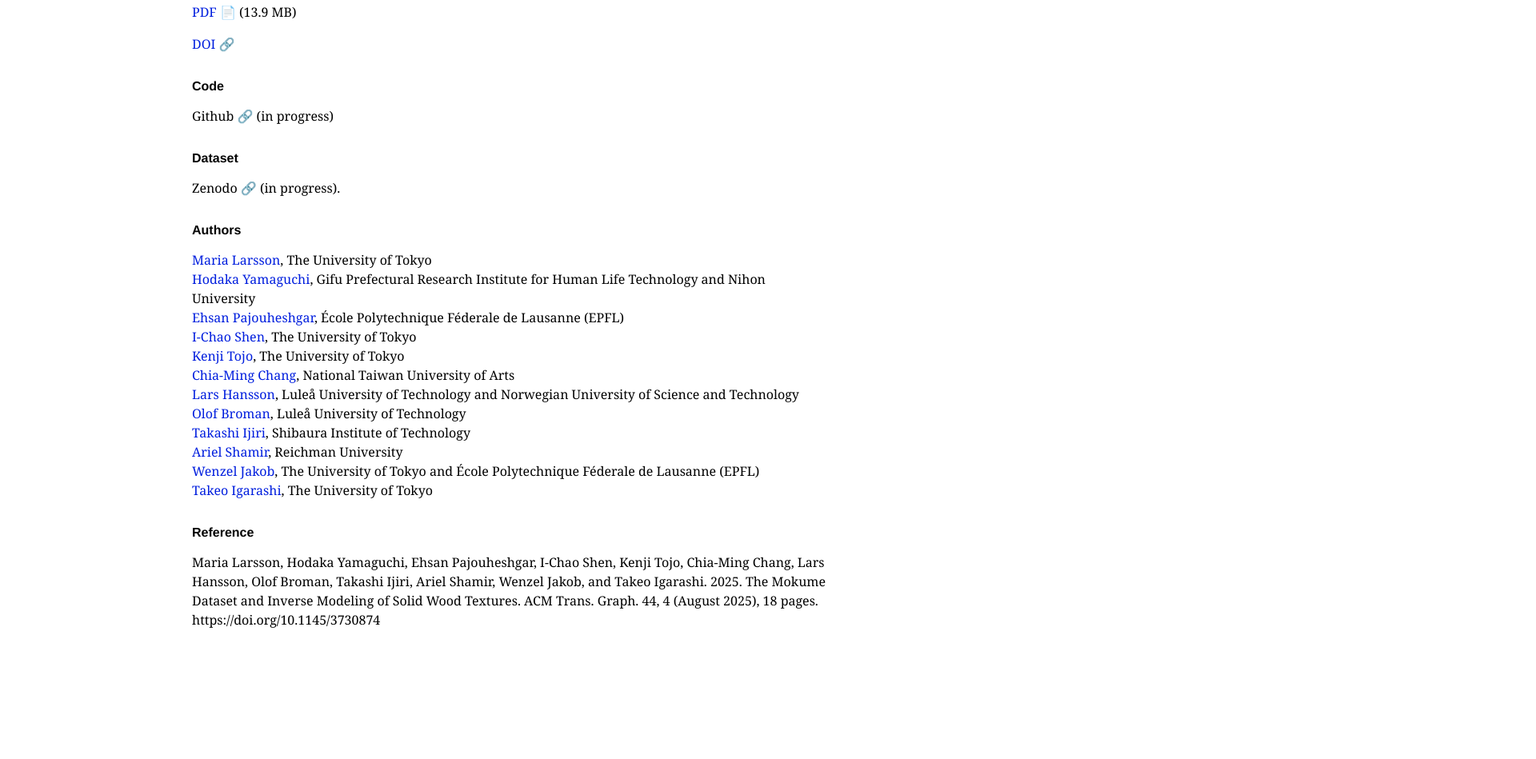
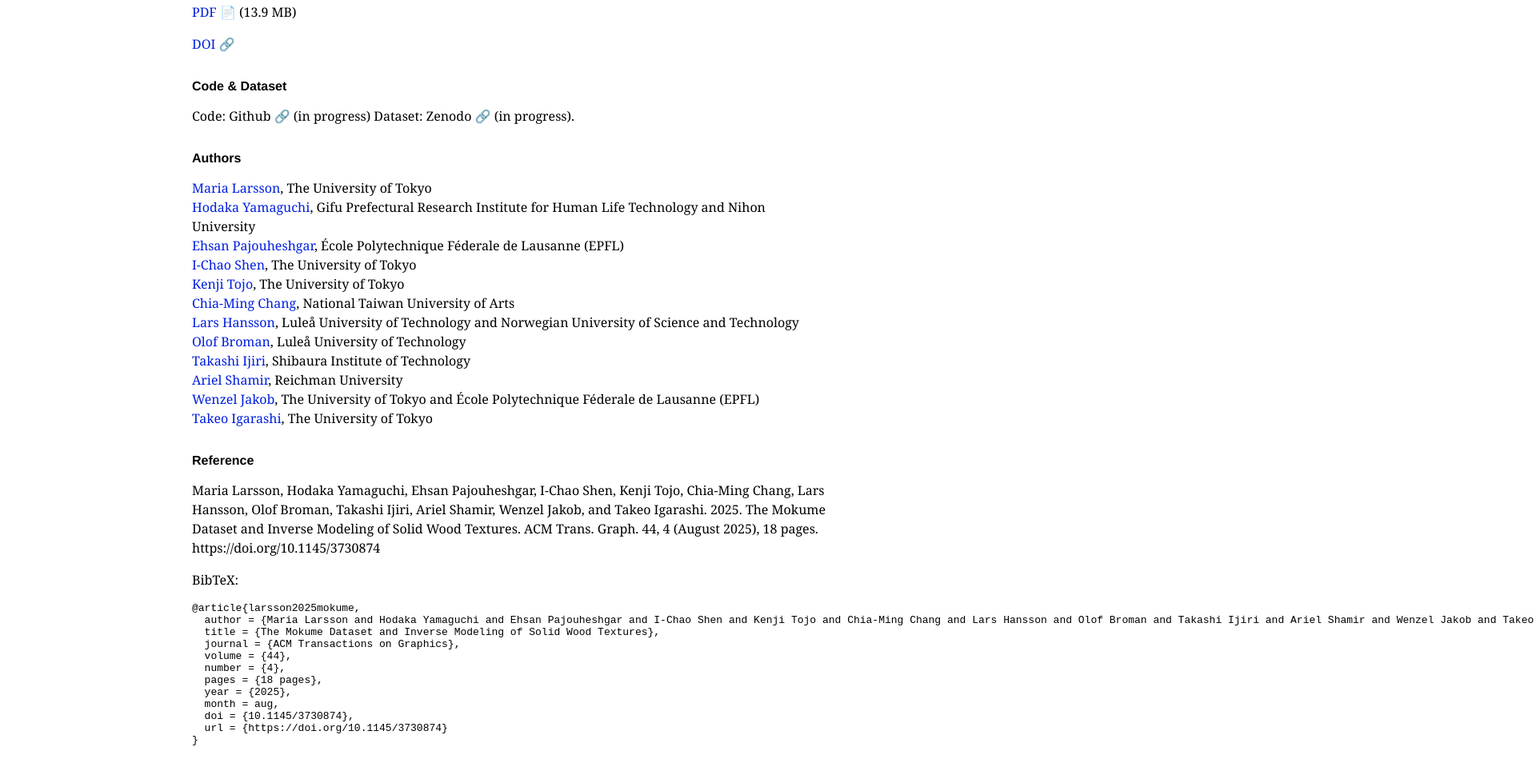
Before and after one commit to mokumeproject/mokumeproject.github.io, a plain HTML site: page index.html in a window 1280 px wide. Shown: the part 1700-2649 px from the top of the page at 80% size, 1920 px wide, since content can reach past the window. Before the commit the page ends 2506 px from the top, so only its background shows below. Drawn offline with Linux system fonts and the light colour scheme.

Commit message:
bibtex code added

```diff
--- a/index.html
+++ b/index.html
@@ -83,15 +83,10 @@
     <a href=https://doi.org/10.1145/3730874 target="_blank">DOI &#128279;</a>
   </p>
 
-  <h3>Code</h3>
+  <h3>Code & Dataset</h3>
   <p>
-    Github &#128279; (in progress)
-  </p>
-
-  <h3>Dataset</h3>
-  <p>
-    Zenodo &#128279; (in progress).
-
+    Code: Github &#128279; (in progress)
+    Dataset: Zenodo &#128279; (in progress).
   </p>
 
 <h3> Authors</h3>
@@ -112,11 +107,26 @@
 
 
   <h3> Reference </h3>
+
   <p>
     Maria Larsson, Hodaka Yamaguchi, Ehsan Pajouheshgar, I-Chao Shen, Kenji
 Tojo, Chia-Ming Chang, Lars Hansson, Olof Broman, Takashi Ijiri, Ariel Shamir, Wenzel Jakob, and Takeo Igarashi. 2025. The Mokume Dataset and
 Inverse Modeling of Solid Wood Textures. ACM Trans. Graph. 44, 4 (August 2025), 18 pages. https://doi.org/10.1145/3730874
   </p>
 
+<p>BibTeX:</p>
+<pre><code>@article{larsson2025mokume,
+  author = {Maria Larsson and Hodaka Yamaguchi and Ehsan Pajouheshgar and I-Chao Shen and Kenji Tojo and Chia-Ming Chang and Lars Hansson and Olof Broman and Takashi Ijiri and Ariel Shamir and Wenzel Jakob and Takeo Igarashi},
+  title = {The Mokume Dataset and Inverse Modeling of Solid Wood Textures},
+  journal = {ACM Transactions on Graphics},
+  volume = {44},
+  number = {4},
+  pages = {18 pages},
+  year = {2025},
+  month = aug,
+  doi = {10.1145/3730874},
+  url = {https://doi.org/10.1145/3730874}
+}</code></pre>
+
 </body>
 </html>
```
